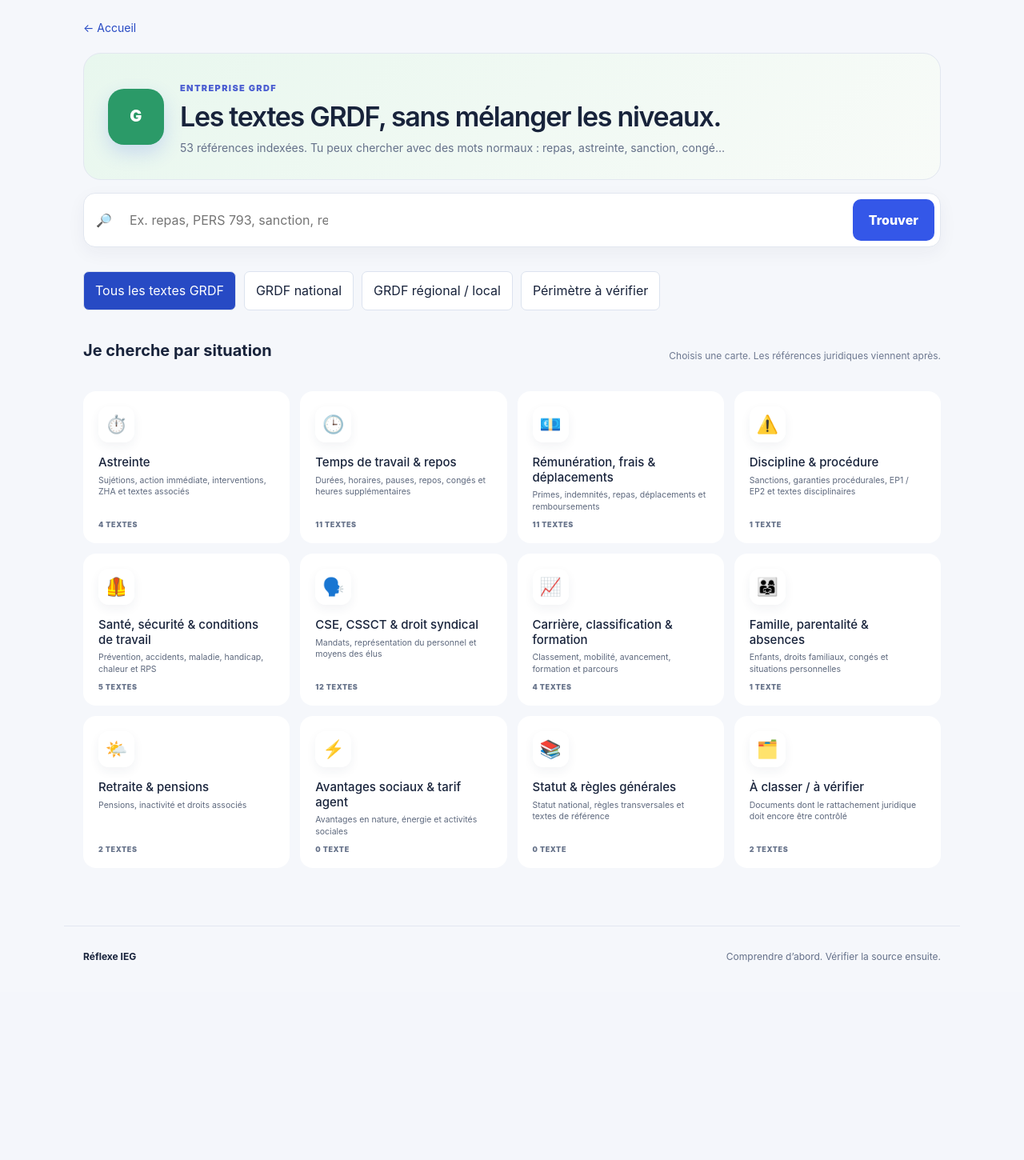
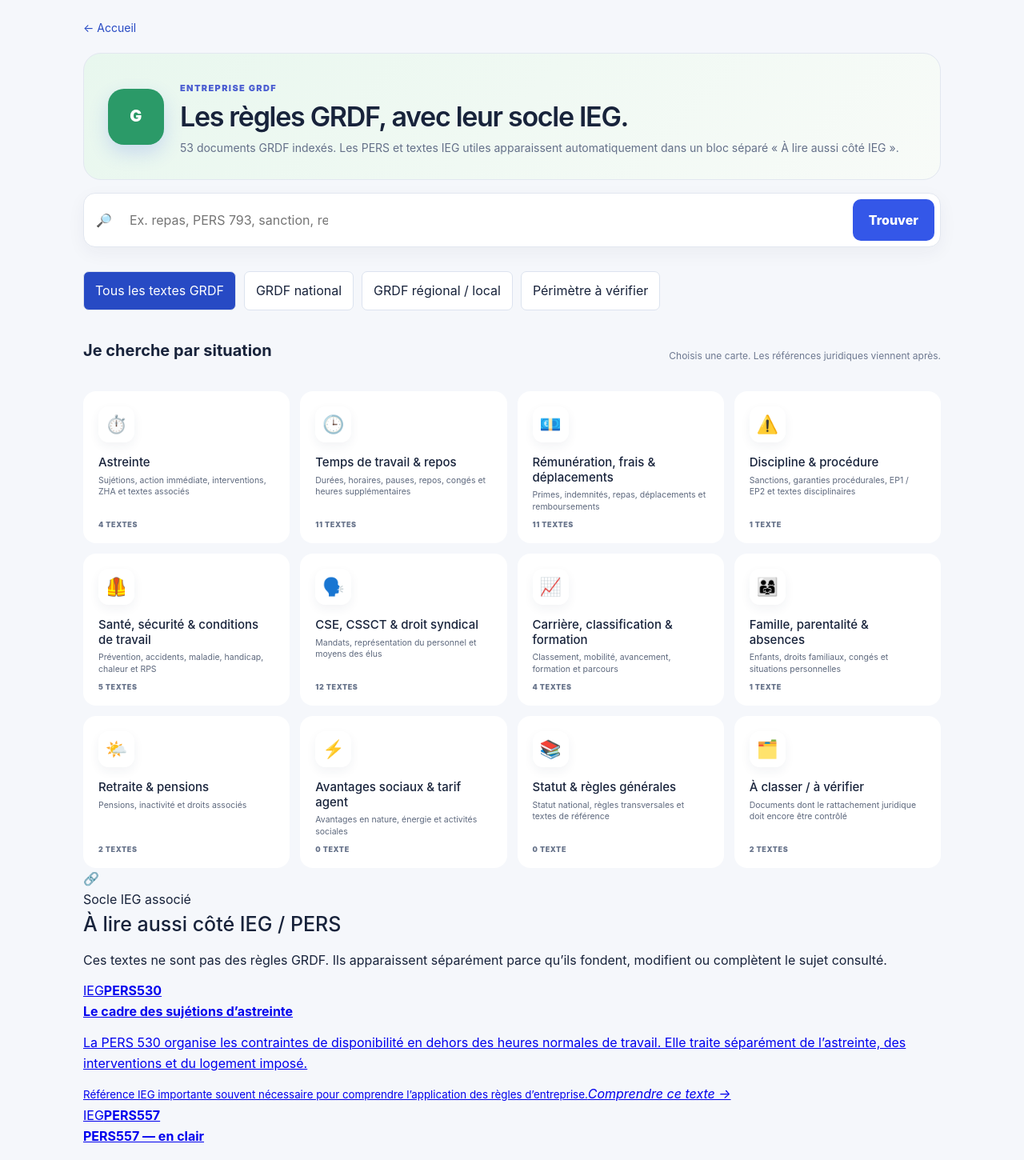
Before and after one commit to hajjitoufik4-eng/reflexe-textes-ieg-v21, a Next.js app: page /corpus/grdf in a window 1280 px wide. Shown: the part 100-1550 px from the top of the page at 80% size. Before the commit the page ends 1340 px from the top, so only its background shows below. Built offline with nearby package versions, Linux system fonts and the light colour scheme.

Commit message:
Afficher automatiquement le socle IEG dans l’espace GRDF

```diff
--- a/src/app/corpus/[scope]/page.jsx
+++ b/src/app/corpus/[scope]/page.jsx
@@ -1,11 +1,31 @@
 import Link from 'next/link';
 import { notFound } from 'next/navigation';
 import data from '../../../data/all-documents.js';
-import { topics, levels, scopeName, tag, filterDocuments, catalogueUrl, safeUrl } from '../../../lib/catalogue.mjs';
+import { topics, levels, scopeName, scopeOf, tag, filterDocuments, catalogueUrl, safeUrl } from '../../../lib/catalogue.mjs';
 import { explanationFor } from '../../../lib/explain.mjs';
+import { packsForQuery, correlationFor } from '../../../data/legal-relations.js';
+
 const single = (v) => (typeof v === 'string' ? v : '');
 const icons={astreinte:'⏱️',temps:'🕒',argent:'💶',discipline:'⚠️',sante:'🦺',mandats:'🗣️',carriere:'📈',famille:'👨‍👩‍👧',retraite:'🌤️',avantages:'⚡',regles:'📚',autres:'🗂️'};
 const colors={astreinte:'blue',temps:'teal',argent:'gold',discipline:'red',sante:'green',mandats:'purple',carriere:'blue',famille:'pink',retraite:'orange',avantages:'teal',regles:'purple',autres:'orange'};
+const isExtension=d=>/décision d.?extension|decision d.?extension|texte remis a jour/i.test(d.title||'');
+const canon=s=>String(s||'').replace(/\s+/g,'').toUpperCase();
+
+function unique(items){
+ const m=new Map();
+ items.forEach(item=>{if(item?.d&&!m.has(item.d.id))m.set(item.d.id,item);});
+ return [...m.values()];
+}
+
+function IegBridge({items,theme}){
+ if(!items.length)return null;
+ return <section className="ieg-bridge">
+   <div className="ieg-bridge-head"><div className="ieg-bridge-icon">🔗</div><div><span>Socle IEG associé</span><h2>À lire aussi côté IEG / PERS</h2><p>Ces textes ne sont pas des règles GRDF. Ils apparaissent séparément parce qu’ils fondent, modifient ou complètent le sujet consulté.</p></div></div>
+   <div className="ieg-bridge-grid">{items.slice(0,8).map(({d,why})=>{const x=explanationFor(d);return <Link className="ieg-bridge-card" href={`/textes/${d.id}`} key={d.id}><div><span className="ieg-mini">IEG</span>{d.ref&&<b>{d.ref}</b>}</div><strong>{x.heading}</strong><p>{x.simple}</p>{why&&<small>{why}</small>}<i>Comprendre ce texte →</i></Link>})}</div>
+   {theme&&<Link className="ieg-bridge-more" href={catalogueUrl('ieg',{theme})}>Voir tous les textes IEG de ce thème →</Link>}
+ </section>;
+}
+
 export default async function Catalogue({ params, searchParams }) {
   const { scope } = await params;
   if (!['ieg', 'grdf'].includes(scope)) notFound();
@@ -17,11 +37,26 @@ export default async function Catalogue({ params, searchParams }) {
   const state = { theme, query, level };
   const list = filterDocuments(data, { scope, ...state });
   const total = filterDocuments(data,{scope,theme:'',query:'',level:'all'}).length;
+
+  let iegAssociated=[];
+  if(scope==='grdf'){
+    const relationQuery=[query,topic?.[1],topic?.[2],theme].filter(Boolean).join(' ');
+    const packs=packsForQuery(relationQuery);
+    const byPack=data.filter(d=>scopeOf(d)==='ieg').map(d=>{const rel=correlationFor(d,packs);return rel?{d,why:rel.why,priority:0}:null}).filter(Boolean);
+    const byTheme=theme?filterDocuments(data,{scope:'ieg',theme,query:'',level:'all'}).map(d=>({d,why:'Même thème juridique : ce texte IEG peut constituer le socle ou un complément de la règle GRDF.',priority:1})):[];
+    const byQuery=query?filterDocuments(data,{scope:'ieg',theme:'',query,level:'all'}).map(d=>({d,why:'Ce texte IEG correspond directement aux mots de ta recherche dans l’espace GRDF.',priority:1})):[];
+    const essentials=!theme&&!query?['PERS77','PERS530','PERS557','PERS793','PERS846'].map(ref=>{
+      const d=data.find(x=>scopeOf(x)==='ieg'&&canon(x.ref)===ref&&!isExtension(x));
+      return d?{d,why:'Référence IEG importante souvent nécessaire pour comprendre l’application des règles d’entreprise.',priority:2}:null;
+    }).filter(Boolean):[];
+    iegAssociated=unique([...byPack,...byTheme,...byQuery,...essentials]).sort((a,b)=>a.priority-b.priority||Number(Boolean(b.d.explanation))-Number(Boolean(a.d.explanation))||String(a.d.ref||a.d.title).localeCompare(String(b.d.ref||b.d.title),'fr'));
+  }
+
   return <>
     <Link className="back" href="/">← Accueil</Link>
     <section className={`catalogue-head catalogue-${scope}`}>
       <span className="catalogue-logo">{scope==='ieg'?'IEG':'G'}</span>
-      <div><span className="section-kicker">{scope==='ieg'?'Statut & branche':'Entreprise GRDF'}</span><h1>{topic ? topic[1] : scope==='ieg'?'Les textes IEG, rangés simplement.':'Les textes GRDF, sans mélanger les niveaux.'}</h1><p>{topic?topic[2]:`${total} références indexées. Tu peux chercher avec des mots normaux : repas, astreinte, sanction, congé…`}</p></div>
+      <div><span className="section-kicker">{scope==='ieg'?'Statut & branche':'Entreprise GRDF'}</span><h1>{topic ? topic[1] : scope==='ieg'?'Les textes IEG, rangés simplement.':'Les règles GRDF, avec leur socle IEG.'}</h1><p>{topic?topic[2]:scope==='ieg'?`${total} références indexées. Tu peux chercher avec des mots normaux : repas, astreinte, sanction, congé…`:`${total} documents GRDF indexés. Les PERS et textes IEG utiles apparaissent automatiquement dans un bloc séparé « À lire aussi côté IEG ».`}</p></div>
     </section>
     <form className="searchbox catalogue-search" action={'/corpus/' + scope}><span>🔎</span><label><span className="sr-only">Rechercher une référence, un titre ou un thème</span><input name="q" defaultValue={query} placeholder="Ex. repas, PERS 793, sanction, repos…" maxLength={300}/></label>{level !== 'all' && <input type="hidden" name="level" value={level}/>}<button>Trouver</button></form>
     {scope === 'grdf' && <nav className="levels" aria-label="Périmètre GRDF">{levels.map(([key,label])=><Link key={key} href={catalogueUrl(scope,{...state,level:key})} aria-current={level===key?'page':undefined}>{label}</Link>)}</nav>}
@@ -32,16 +67,19 @@ export default async function Catalogue({ params, searchParams }) {
         return <Link className={`theme theme-app tone-${colors[key]||'blue'}`} key={key} href={catalogueUrl(scope,{...state,theme:key})}>
           <span className="theme-icon">{icons[key]||'📄'}</span><strong>{title}</strong><small>{description}</small><em>{count} texte{count>1?'s':''}</em>
         </Link>})}</div>
+      {scope==='grdf'&&<IegBridge items={iegAssociated}/>}
     </>:<>
       <div className="catalogue-results-head"><Link className="back" href={catalogueUrl(scope,{level})}>← Tous les thèmes</Link><span>{list.length} résultat{list.length>1?'s':''}</span></div>
+      {scope==='grdf'&&<div className="grdf-section-label"><span>🏢</span><div><strong>Textes GRDF</strong><small>Règles d’entreprise, accords, décisions et notes GRDF correspondant à ta sélection.</small></div></div>}
       {list.slice(0,limit).map(d=>{const url=safeUrl(d.url);const guide=explanationFor(d);return <article className="row doc-row" key={d.id}>
         <div className="doc-row-top"><span className={'stamp '+(scope==='grdf'?'grdf':'')}>{tag(d)}</span>{d.ref&&<b>{d.ref}</b>}<em className={guide.mode==='verified'?'verified-pill':'guided-pill'}>{guide.mode==='verified'?'✅ Expliqué':'🧭 Guidé'}</em></div>
         <strong>{d.title}</strong>
         <p className="doc-simple">{guide.simple}</p>
         <div className="doc-actions"><Link className="source explanation-button" href={'/textes/'+d.id}>💡 Comprendre</Link>{url?<a className="source" href={url} target="_blank" rel="noopener noreferrer">📄 Texte original ↗</a>:d.providedArchive?<span className="status supplied">Original fourni</span>:<span className="status">Original à relier</span>}</div>
       </article>})}
-      {!list.length&&<div className="empty"><strong>Rien avec ces mots.</strong><p>Essaie plus simple : « repas », « repos », « astreinte », « sanction »…</p></div>}
+      {!list.length&&<div className="empty"><strong>Rien avec ces mots dans ce corpus.</strong><p>Essaie plus simple : « repas », « repos », « astreinte », « sanction »…</p></div>}
       {list.length>limit&&<Link className="more" href={catalogueUrl(scope,{...state,limit:limit+12})}>Afficher davantage ↓</Link>}
+      {scope==='grdf'&&<IegBridge items={iegAssociated} theme={theme}/>}
     </>}
   </>;
 }
```
